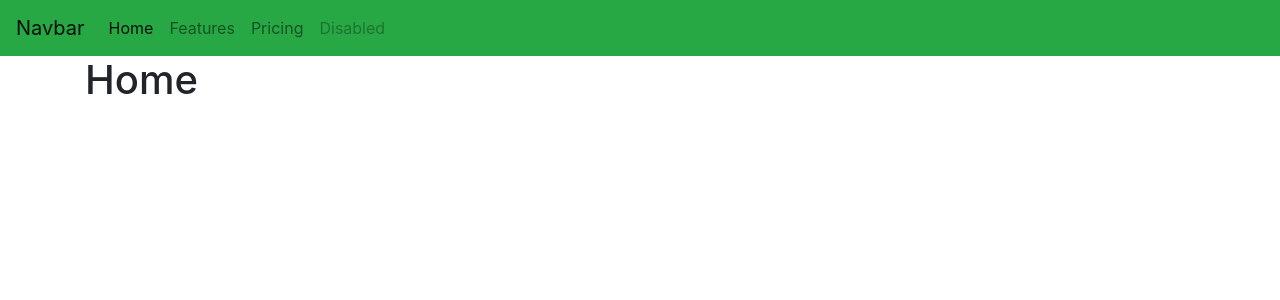
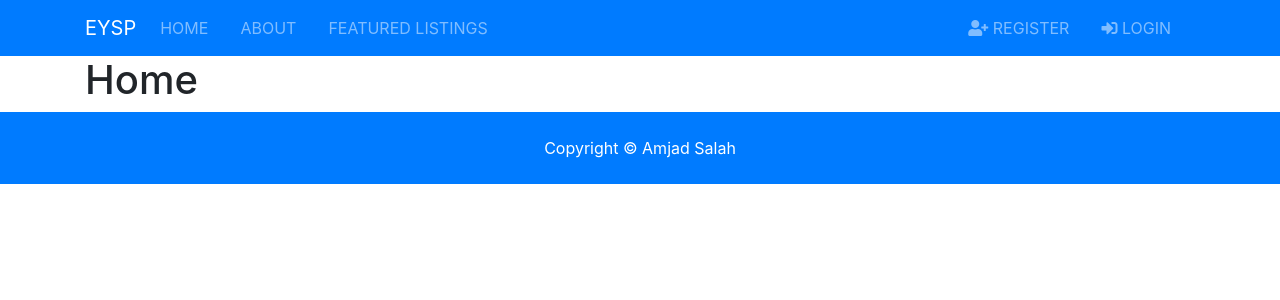
Before and after one commit to amjad-salah/enable_dashboard, a Django app: page / in a window 1280 px wide. Shown: the top 300 px of the page. Run offline with Django 3.2, Linux system fonts and the light colour scheme; some libraries are stand-ins or nearby versions.

Commit message:
UI review

```diff
--- a/dashboard/static/css/style.css
+++ b/dashboard/static/css/style.css
@@ -0,0 +1,39 @@
+.navbar {
+  background-color: #006064;
+}
+.navbar-nav .nav-link {
+  /* opacity: 0.9; */
+  text-transform: uppercase;
+}
+
+#showcase {
+  background: #333 url('./img/showcase.jpg') no-repeat center center/cover;
+  height: 100vh;
+  color: #fff;
+}
+
+#showcase .showcase-content {
+  display: flex;
+  flex-direction: column;
+  text-align: center;
+  justify-content: center;
+  align-items: center;
+  height: 100%;
+  width: 100%;
+  padding: 0 2rem;
+  /* Overlay */
+  position: absolute;
+  top: 56px;
+  left: 0;
+  background-color: rgba(0, 0, 0, 0.4);
+}
+
+.links {
+  display: grid;
+  grid-template-columns: repeat(2, 1fr);
+  grid-gap: 1rem;
+}
+
+#main-footer {
+  background-color: #006064;
+}
--- a/pages/urls.py
+++ b/pages/urls.py
@@ -4,4 +4,6 @@ from . import views
 urlpatterns = [
     path('', views.index, name='index'),
     path('meetings/', views.meetings, name='meetings'),
+    path('articles/', views.articles, name='articles'),
+    path('announcements/', views.announcements, name='announcements'),
 ]
--- a/pages/views.py
+++ b/pages/views.py
@@ -3,8 +3,16 @@ from django.http import HttpResponse
 
 
 def index(request):
-    return render(request, 'pages/index.html')
+  return render(request, 'pages/index.html')
 
 
 def meetings(request):
-    return render(request, 'pages/meetings.html')
+  return render(request, 'pages/meetings.html')
+
+
+def articles(request):
+  return render(request, 'pages/articles.html')
+
+
+def announcements(request):
+  return render(request, 'pages/announcements.html')
--- a/templates/base.html
+++ b/templates/base.html
@@ -21,10 +21,11 @@
         {% block content %} {% endblock content %}
     </div>
 
-
-    <!-- Font Awesome -->
+    <!-- Footer -->
+    {% include 'partials/_footer.html' %}
+    <!-- Font Awesome JS -->
     <script src="{% static 'js/all.min.js' %}"></script>
-    <!-- Bootstrap -->
+    <!-- Bootstrap JS -->
     <script src="{% static 'js/bootstrap.min.js' %}"></script>
   </body>
 </html>
--- /dev/null
+++ b/templates/pages/announcements.html
@@ -0,0 +1,5 @@
+{% extends 'base.html' %}
+
+{% block content %}
+<h1>Announcements</h1>
+{% endblock content %}
--- /dev/null
+++ b/templates/pages/articles.html
@@ -0,0 +1,5 @@
+{% extends 'base.html' %}
+
+{% block content %}
+<h1>Articles</h1>
+{% endblock content %}
--- /dev/null
+++ b/templates/partials/_footer.html
@@ -0,0 +1,3 @@
+<footer id="main-footer" class="py-4 bg-primary text-white text-center">
+    Copyright &copy; Amjad Salah
+  </footer>
--- a/templates/partials/_navbar.html
+++ b/templates/partials/_navbar.html
@@ -1,22 +1,36 @@
-<nav class="navbar navbar-expand-lg navbar-light bg-success">
-  <a class="navbar-brand" href="#">Navbar</a>
-  <button class="navbar-toggler" type="button" data-toggle="collapse" data-target="#navbarNav" aria-controls="navbarNav" aria-expanded="false" aria-label="Toggle navigation">
+<nav class="navbar navbar-expand-lg navbar-dark bg-primary sticky-top">
+  <div class="container">
+    <a class="navbar-brand" href="index.html">
+      EYSP
+    </a>
+    <button class="navbar-toggler" type="button" data-toggle="collapse" data-target="#navbarNavAltMarkup">
       <span class="navbar-toggler-icon"></span>
     </button>
-  <div class="collapse navbar-collapse" id="navbarNav">
+    <div class="collapse navbar-collapse" id="navbarNavAltMarkup">
       <ul class="navbar-nav">
-      <li class="nav-item active">
-        <a class="nav-link" href="#">Home <span class="sr-only">(current)</span></a>
+        <li class="nav-item mr-3">
+          <a class="nav-link" href="index.html">Home</a>
         </li>
-      <li class="nav-item">
-        <a class="nav-link" href="#">Features</a>
+        <li class="nav-item mr-3">
+          <a class="nav-link" href="about.html">About</a>
         </li>
-      <li class="nav-item">
-        <a class="nav-link" href="#">Pricing</a>
+        <li class="nav-item mr-3">
+          <a class="nav-link" href="listings.html">Featured Listings</a>
         </li>
-      <li class="nav-item">
-        <a class="nav-link disabled" href="#">Disabled</a>
+      </ul>
+
+      <ul class="navbar-nav ml-auto">
+        <li class="nav-item mr-3">
+          <a class="nav-link" href="register.html">
+            <i class="fas fa-user-plus"></i> Register</a>
+        </li>
+        <li class="nav-item mr-3">
+          <a class="nav-link" href="login.html">
+            <i class="fas fa-sign-in-alt"></i>
+
+            Login</a>
         </li>
       </ul>
     </div>
+  </div>
 </nav>
```
Lines whose indentation alone changed are shown as unchanged.
